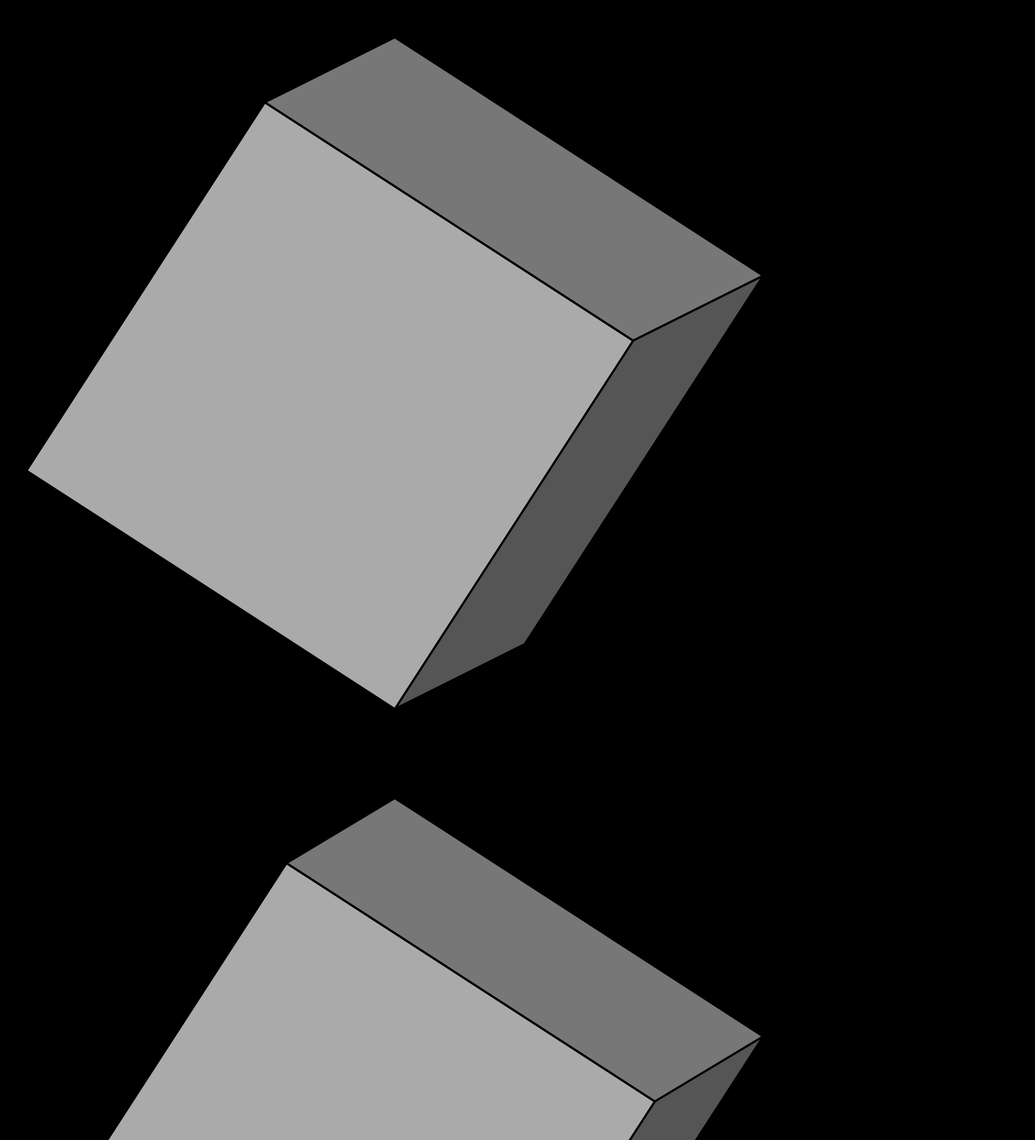
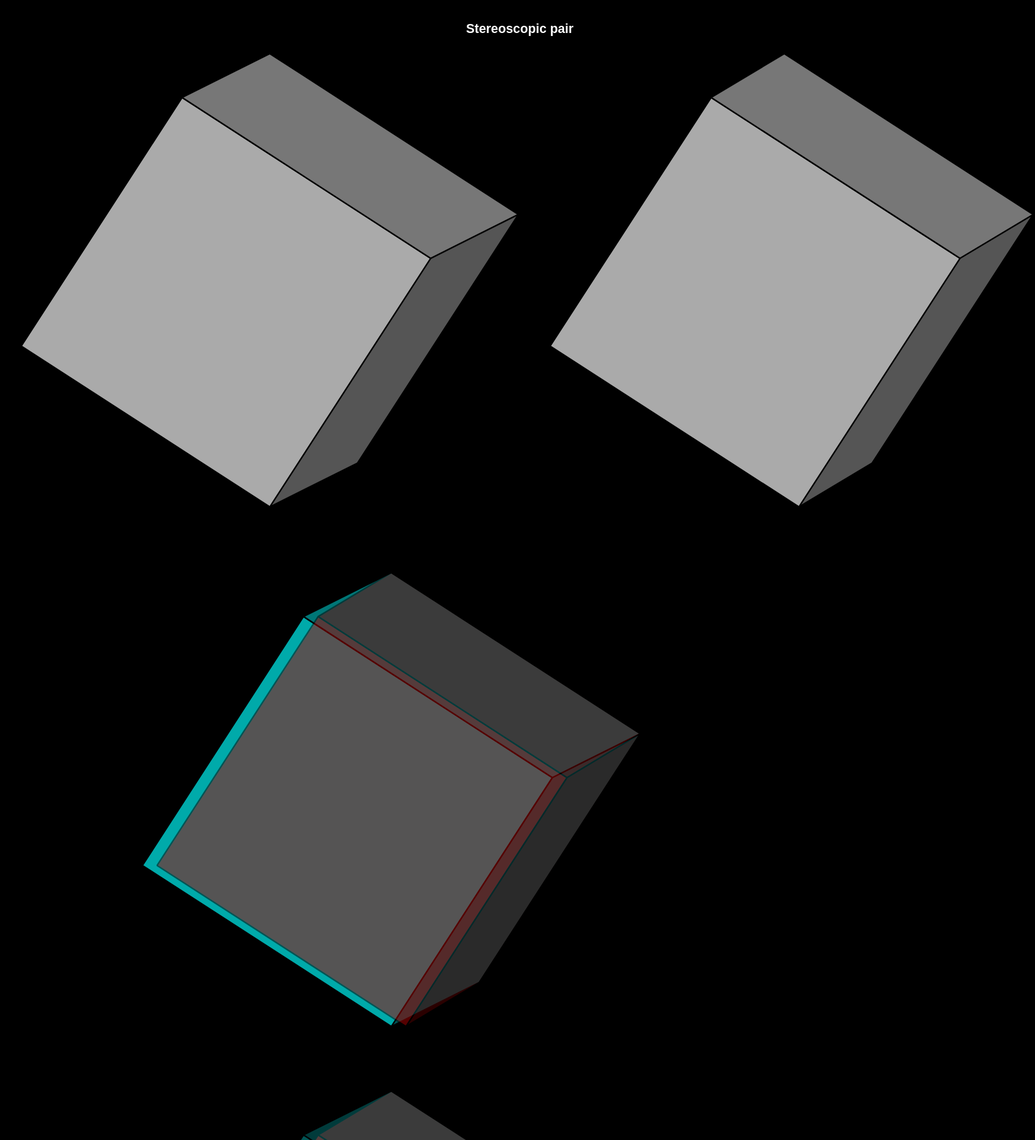
Before and after one commit to jp-x-g/neoglyph, a plain HTML site: page index.html in a window 1280 px wide. Shown: the top 1900 px of the page at 60% size, 1725 px wide, since content can reach past the window. Drawn offline with Linux system fonts and the light colour scheme.

Commit message:
Update index.html
improve aesthetics somewhat by centering the images, resizing stuff, etc.

```diff
--- a/index.html
+++ b/index.html
@@ -2,13 +2,13 @@
 <html lang="en">
 <head>
     <meta charset="UTF-8">
-    <meta name="viewport" content="width=device-width, initial-scale=1.0">
     <title>test</title>
     <style>
         body {
             background-color: #000;
             color: #FFF;
             font-family: Arial, sans-serif;
+            font-size: 16pt;
         }
         .cyan-filter {
             filter: url('#remove-red');
@@ -29,6 +29,18 @@
         }
         .lighten {
             mix-blend-mode: lighten;
+        }
+        .em20 {
+            width: 20em;
+            max-width: 20em;
+        }
+        .em40 {
+            width: 40em;
+            max-width: 40em;
+        }
+        .center {
+            text-align: center;
+            margin: 0 auto;
         }
 
     </style>
@@ -95,20 +107,40 @@
     </div>
     -->
 
-    <img src="cube-right.svg">
-    <img src="cube-left.svg">
+    <table class="center table">
+        <tr>
+            <th colspan="2" style="text-align: center;">
+                Stereoscopic pair
+            </th>
+        </tr>
+        <tr>
+            <td>
+                <img src="cube-right.svg" class="em40">
+            </td>
+            <td>
+                <img src="cube-left.svg" class="em40">
+            </td>
+        </tr>
+    </table>
+
+    <table class="center table">
+        <tr><td>
             <div class="img-wrap">
-        <img src="cube-right.svg" class="cyan-filter" alt="Filtered Image">
+                <img src="cube-right.svg" class="em40 cyan-filter" alt="Filtered Image">
                 <div class="overlay opacity50">
-            <img src="cube-left.svg" class="red-filter" alt="Filtered Image">
+                    <img src="cube-left.svg" class="em40 red-filter" alt="Filtered Image">
                 </div>
             </div>
-    <div class="img-wrap">
-        <img src="cube-left.svg" class="red-filter" alt="Filtered Image">
+        </td></tr>
+        <tr><td>
+            <div class="img-wrap" style="margin: auto;">
+                <img src="cube-left.svg" class="em40 red-filter" alt="Filtered Image">
                 <div class="overlay opacity50">
-            <img src="cube-right.svg" class="cyan-filter" alt="Filtered Image">
+                    <img src="cube-right.svg" class="em40 cyan-filter" alt="Filtered Image">
                 </div>
             </div>
+        </td></tr>
+    </table>
     Cube image from <a href="https://commons.wikimedia.org/wiki/File:Gray_shaded_3D_cube.svg">Sarang</a>, <a href="https://creativecommons.org/licenses/by-sa/3.0/deed.en">CC BY-SA 3.0</a>
 </body>
 </html>
```
Lines whose indentation alone changed are shown as unchanged.
